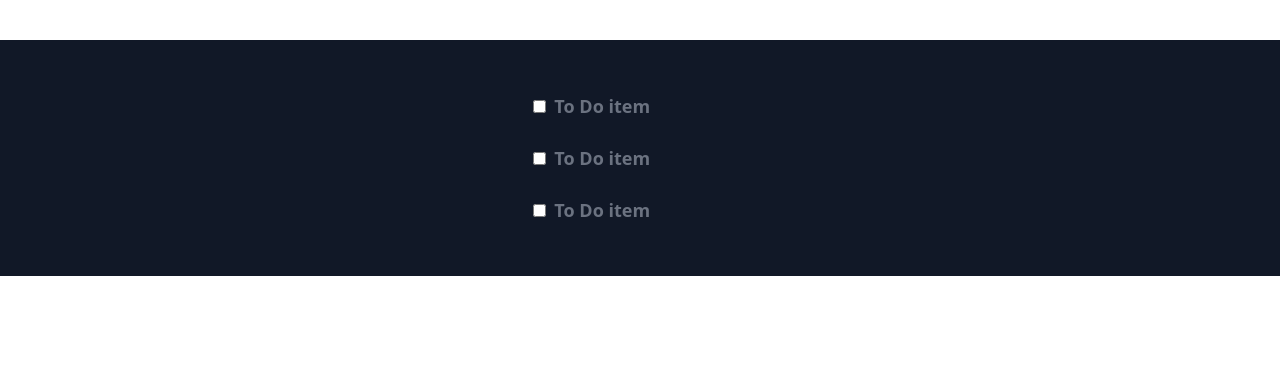
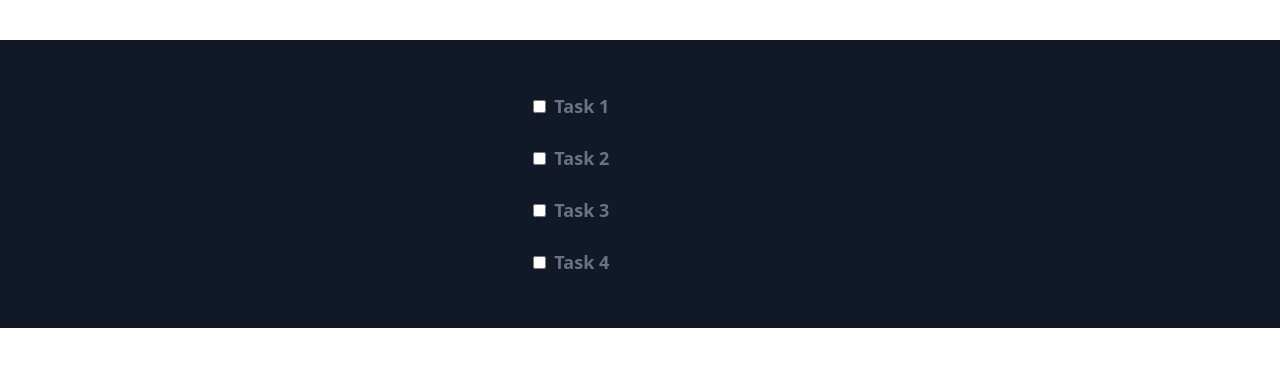
Before and after one commit to donnagal/learn-react, a React (Create React App) app: page / in a window 1280 px wide. Shown: the top 366 px of the page. Built offline with nearby package versions, Linux system fonts and the light colour scheme.

Commit message:
Start doing phase 3. Add data into a file

```diff
--- a/src/App.js
+++ b/src/App.js
@@ -1,12 +1,13 @@
-import React from 'react';
-import ToDoItem from './ToDoItem';
+import React from 'react'
+import ToDoItem from './ToDoItem'
+import todosData from './todosData'
 
 function App() {
+  const todoComponents = todosData.map(todo => <ToDoItem key ={todo.id} text={todo.text} />)
+
   return (
     <div className="container mx-auto m-10 py-10 bg-gray-900">
-      <ToDoItem />
-      <ToDoItem />
-      <ToDoItem />
+      {todoComponents}
     </div>
   );
 }
--- a/src/ToDoItem.js
+++ b/src/ToDoItem.js
@@ -1,7 +1,7 @@
 import React from 'react';
 
 
-function ToDoItem() {
+function ToDoItem(props) {
   return (
   <div className="lg:w-1/2 mx-auto">
     <div className="md:flex md:items-center py-3">
@@ -9,7 +9,7 @@ function ToDoItem() {
       <p className="md:w-2/3 block text-gray-500 font-bold">
         <input className="mr-2 leading-tight" type="checkbox" />
         <span className="text-lg">
-          To Do item
+        {props.text}
         </span>
       </p>
     </div>
--- /dev/null
+++ b/src/todosData.js
@@ -0,0 +1,24 @@
+const todosData = [
+  {
+    id: 1,
+    text: "Task 1",
+    completed: true
+  },
+  {
+    id: 2,
+    text: "Task 2",
+    completed: false
+  },
+  {
+    id: 3,
+    text: "Task 3",
+    completed: false
+  },
+  {
+    id: 4,
+    text: "Task 4",
+    completed: false
+  },
+]
+
+export default todosData
```
